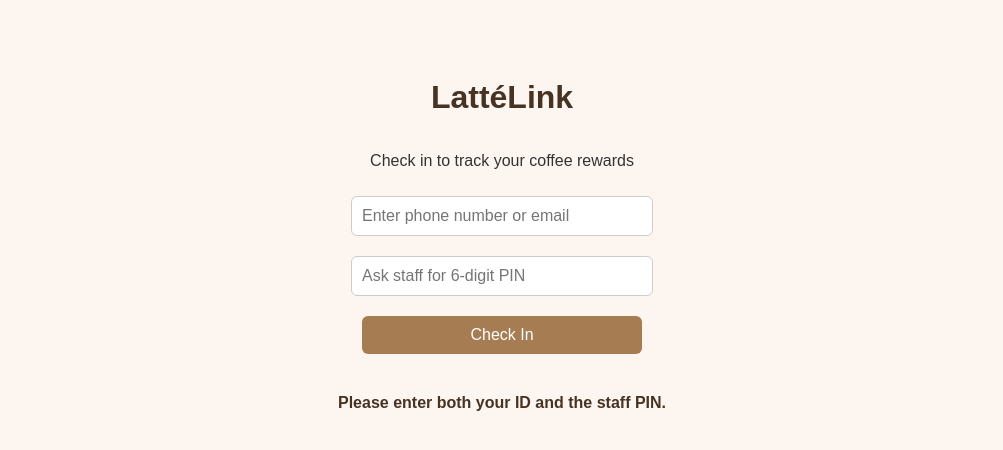
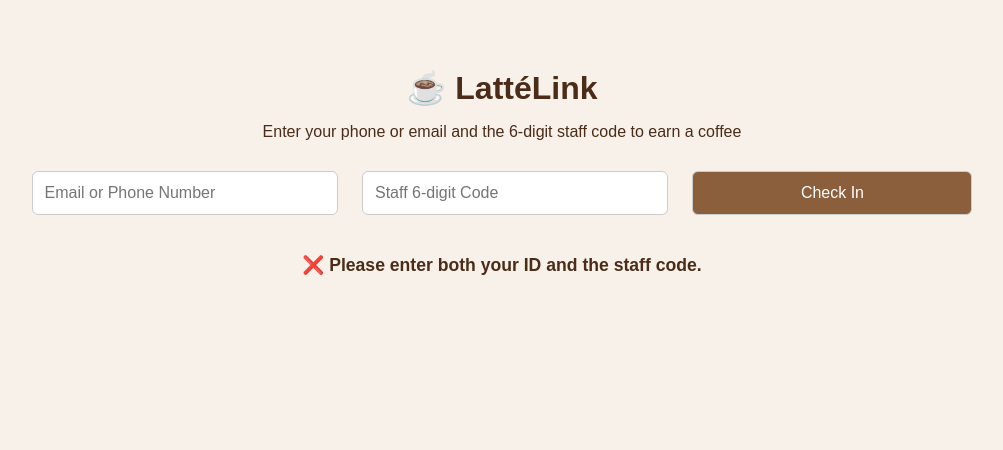
Before and after one commit to manor679/index.html, a plain HTML site: page index.html in a window 1280 px wide. Both pictures are taken after a click on the button "Check In". Shown: the whole page, without its empty margins (138-1141 px from the left). Drawn offline with Linux system fonts and the light colour scheme.

Commit message:
Update index.html

```diff
--- a/index.html
+++ b/index.html
@@ -2,87 +2,92 @@
 <html lang="en">
 <head>
   <meta charset="UTF-8" />
-  <meta name="viewport" content="width=device-width, initial-scale=1" />
   <title>LattéLink Check-In</title>
   <style>
     body {
-      font-family: sans-serif;
-      display: flex;
-      flex-direction: column;
-      align-items: center;
-      padding-top: 50px;
-      background-color: #fdf6f0;
-      color: #333;
+      font-family: Arial, sans-serif;
+      text-align: center;
+      background-color: #f7f1ea;
+      padding: 40px;
+      color: #4a2c18;
     }
+
     h1 {
+      font-size: 2rem;
+      margin-bottom: 10px;
+    }
+
+    p {
       margin-bottom: 20px;
-      color: #473324;
+      font-size: 1rem;
     }
+
     input, button {
       font-size: 1rem;
-      padding: 10px;
+      padding: 12px;
       margin: 10px;
       width: 280px;
       border-radius: 6px;
       border: 1px solid #ccc;
     }
+
     button {
-      background-color: #a67c52;
+      background-color: #8b5e3c;
       color: white;
-      border: none;
       cursor: pointer;
     }
+
     #message {
       margin-top: 30px;
       font-weight: bold;
-      color: #473324;
+      font-size: 1.1rem;
     }
   </style>
 </head>
 <body>
 
-  <h1>LattéLink</h1>
-  <p>Check in to track your coffee rewards</p>
+  <h1>☕ LattéLink</h1>
+  <p>Enter your phone or email and the 6-digit staff code to earn a coffee</p>
 
-  <input type="text" id="userId" placeholder="Enter phone number or email" />
-  <input type="text" id="staffPin" placeholder="Ask staff for 6-digit PIN" maxlength="6" />
+  <input type="text" id="userId" placeholder="Email or Phone Number" />
+  <input type="text" id="staffPin" placeholder="Staff 6-digit Code" />
   <button onclick="submitForm()">Check In</button>
 
   <div id="message"></div>
 
   <script>
-    const backendUrl = "https://script.google.com/macros/s/AKfycbwgwv-5INrpSlRt2PK7xONlHD9t_MCw-E-y-BohoADRX_d-ynXzr_8ilXkeKPWAOpnLKA/exec";
+    const backendURL = "https://script.google.com/macros/s/AKfycbyG-4gDgCsM3qw3gLGuQ84oQ3aqKG33g53Y1PLnYEfaM-HC1eyuAR3jf2libeO_1p61kA/exec";
 
     async function submitForm() {
-      const userId = document.getElementById('userId').value.trim();
-      const pin = document.getElementById('staffPin').value.trim();
-      const messageDiv = document.getElementById('message');
+      const userId = document.getElementById("userId").value.trim();
+      const staffPin = document.getElementById("staffPin").value.trim();
+      const messageDiv = document.getElementById("message");
 
-      if (!userId || !pin) {
-        messageDiv.innerText = "Please enter both your ID and the staff PIN.";
+      if (!userId || !staffPin) {
+        messageDiv.innerText = "❌ Please enter both your ID and the staff code.";
         return;
       }
 
-      messageDiv.innerText = "Checking in...";
+      messageDiv.innerText = "⏳ Checking in...";
 
       try {
-        const response = await fetch(backendUrl, {
+        const response = await fetch(backendURL, {
           method: "POST",
-          headers: { "Content-Type": "application/x-www-form-urlencoded" },
-          body: `id=${encodeURIComponent(userId)}&pin=${encodeURIComponent(pin)}`
+          headers: {
+            "Content-Type": "application/x-www-form-urlencoded"
+          },
+          body: `id=${encodeURIComponent(userId)}&pin=${encodeURIComponent(staffPin)}`
         });
 
-        const result = await response.json();
+        const data = await response.json();
 
-        if (result.error) {
-          messageDiv.innerText = "❌ " + result.error;
+        if (data.error) {
+          messageDiv.innerText = "❌ " + data.error;
         } else {
-          messageDiv.innerText = `✅ ${result.message} (Total coffees: ${result.coffees})`;
+          messageDiv.innerText = `✅ ${data.message} (Total: ${data.coffees} coffee${data.coffees === 1 ? "" : "s"})`;
         }
-
-      } catch (error) {
-        messageDiv.innerText = "🚨 Connection error: " + error.message;
-        console.error(error);
+      } catch (err) {
+        messageDiv.innerText = "🚨 Connection error: " + err.message;
       }
     }
   </script>
```
